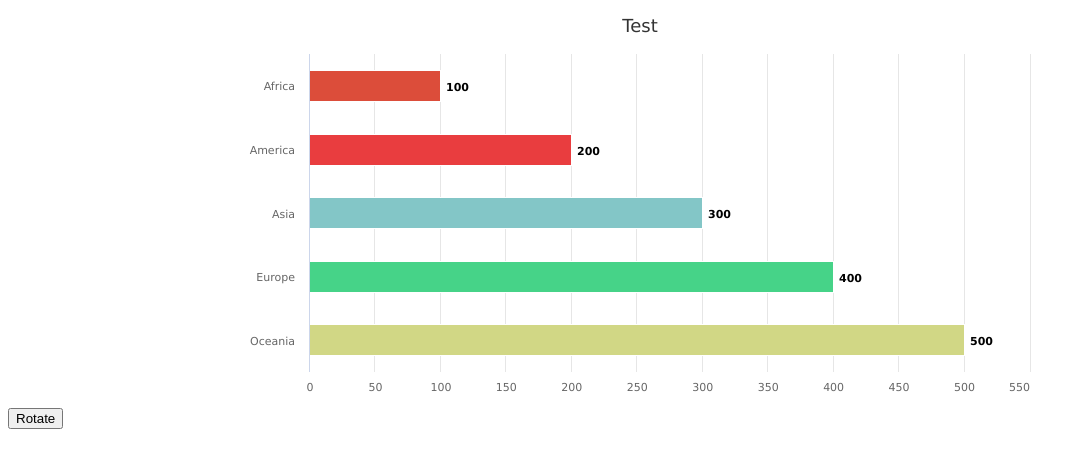
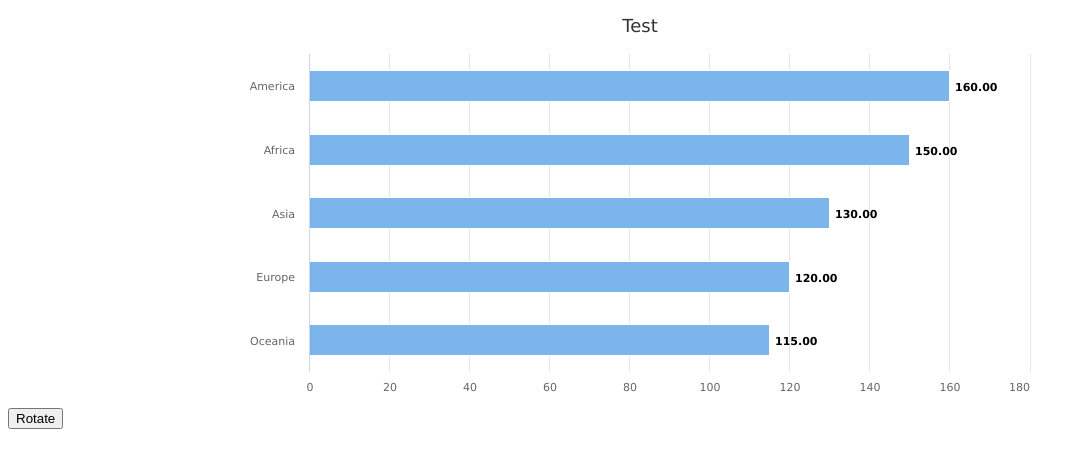
Before and after one commit to ts-3156/chasingchart, a plain HTML site: page index.html in a window 1280 px wide. Both pictures are taken after a click on the button "Rotate". Shown: the whole page, without its empty margins (0-1086 px from the left). Drawn offline with nearby package versions, Linux system fonts and the light colour scheme.

Commit message:
Rotate bars

```diff
--- a/index.html
+++ b/index.html
@@ -13,21 +13,58 @@
     <script src="//cdnjs.cloudflare.com/ajax/libs/respond.js/1.4.2/respond.min.js"></script>
     <![endif]-->
     <link rel="shortcut icon" href="">
-
-    <script src="https://code.highcharts.com/highcharts.js"></script>
-    <script src="https://code.highcharts.com/modules/exporting.js"></script>
-    <script src="https://code.highcharts.com/modules/export-data.js"></script>
 </head>
 <body>
 <div id="container" style="min-width: 310px; max-width: 800px; height: 400px; margin: 0 auto"></div>
 
 <input type="button" id="button" value="Rotate">
 
+<script src="https://code.highcharts.com/highcharts.js"></script>
+<script src="https://code.highcharts.com/modules/exporting.js"></script>
+<script src="https://code.highcharts.com/modules/export-data.js"></script>
+
 <script>
-    var initial_series = [{
+    var duration = 500;
+    var inputIndex = 0;
+
+    var formatter = function () {
+        return Highcharts.numberFormat(this.y);
+    };
+
+    var deepCopy = function (obj) {
+        return JSON.parse(JSON.stringify(obj));
+    };
+
+    var input = [{
+        values: [150, 140, 130, 120, 110],
+        categories: ['Africa', 'America', 'Asia', 'Europe', 'Oceania']
+    }, {
+        values: [160, 150, 130, 120, 115],
+        categories: ['America', 'Africa', 'Asia', 'Europe', 'Oceania']
+    }, {
+        values: [160, 155, 130, 120, 115],
+        categories: ['America', 'Africa', 'Asia', 'Europe', 'Oceania']
+    }, {
+        values: [160, 155, 150, 120, 115],
+        categories: ['America', 'Africa', 'Asia', 'Europe', 'Oceania']
+    }, {
+        values: [160, 155, 150, 130, 120],
+        categories: ['America', 'Africa', 'Asia', 'Oceania', 'Europe']
+    }];
+
+    var baseSeries = [{
         name: 'Series 1',
-        data: [100, 100, 100, 100, 100]
+        animation: {duration: duration},
+        data: null,
+        dataLabels: {
+            enabled: true,
+            defer: true
+        }
     }];
+
+    var series = deepCopy(baseSeries);
+    series[0].data = input[inputIndex].values;
+    series[0].dataLabels.formatter = formatter;
 
     var options = {
         chart: {
@@ -37,7 +74,7 @@
             text: 'Test'
         },
         xAxis: {
-            categories: ['Africa', 'America', 'Asia', 'Europe', 'Oceania'],
+            categories: input[inputIndex].categories,
             title: {
                 text: null
             }
@@ -48,45 +85,75 @@
                 text: null
             }
         },
-        plotOptions: {
-            bar: {
-                dataLabels: {
-                    enabled: true
-                }
-            }
+        tooltip: {
+            enabled: false
         },
         exporting: false,
         credits: false,
         legend: false,
-        series: initial_series
+        series: series
     };
 
     var chart = Highcharts.chart('container', options);
 
-    function rotate(array, times) {
-        while (times--) {
-            var temp = array.shift();
-            array.push(temp)
-        }
-    }
+    document.getElementById("button").addEventListener("click", function (event) {
+        event.target.setAttribute("disabled", "true");
+        inputIndex++;
 
-    window.data = {
-        categories: ['Africa', 'America', 'Asia', 'Europe', 'Oceania'],
-        y_values: [100, 200, 300, 400, 500],
-        colors: ['#DC4D3A', '#E93D3F', '#83C6C7', '#46D388', '#D1D785']
-    };
+        var nextSeries = deepCopy(baseSeries);
+        nextSeries[0].animation = false;
+        nextSeries[0].data = input[inputIndex].values;
+        nextSeries[0].dataLabels.formatter = formatter;
 
-    document.getElementById("button").addEventListener("click", function () {
-        for (var i = 0; i < data['y_values'].length; i++) {
-            chart.series[0].data[i].update({y: data['y_values'][i]});
-            chart.series[0].data[i].update({color: data['colors'][i]});
-        }
+        var values = [];
+        chart.xAxis[0].categories.forEach(function (c, i) {
+            input[inputIndex].categories.forEach(function (cc, j) {
+                if (c === cc) {
+                    values[i] = nextSeries[0].data[j];
+                }
+            });
+        });
 
-        chart.xAxis[0].update({categories: data['categories']});
+        chart.series[0].setData(values, true, {duration: duration});
 
-        rotate(data['y_values'], 1);
-        rotate(data['categories'], 1);
-        rotate(data['colors'], 1);
+        setTimeout(function () {
+            var points = chart.series[0].points;
+            var ticks = chart.xAxis[0].ticks;
+
+            var sortedPoints = points.slice();
+            sortedPoints.sort(function (a, b) {
+                return b.y - a.y; // 降順ソート
+            });
+
+            points.forEach(function (point, i) {
+                sortedPoints.forEach(function (sPoint, j) {
+                    if (point === sPoint) {
+                        points[i].graphic.animate({
+                            x: points[j].shapeArgs.x
+                        }, {duration: duration});
+
+                        points[i].dataLabel.animate({
+                            y: points[j].dataLabel.y
+                        }, {duration: duration});
+
+                        ticks[i].label.animate({
+                            y: ticks[j].label.xy.y
+                        }, {duration: duration});
+                    }
+                });
+            });
+
+            setTimeout(function () {
+                options.xAxis.categories = input[inputIndex].categories;
+                options.series = nextSeries;
+
+                chart.destroy();
+                chart = Highcharts.chart('container', options);
+
+                event.target.removeAttribute("disabled");
+            }, duration);
+        }, duration);
+
     }, false);
 </script>
 </body>
```
